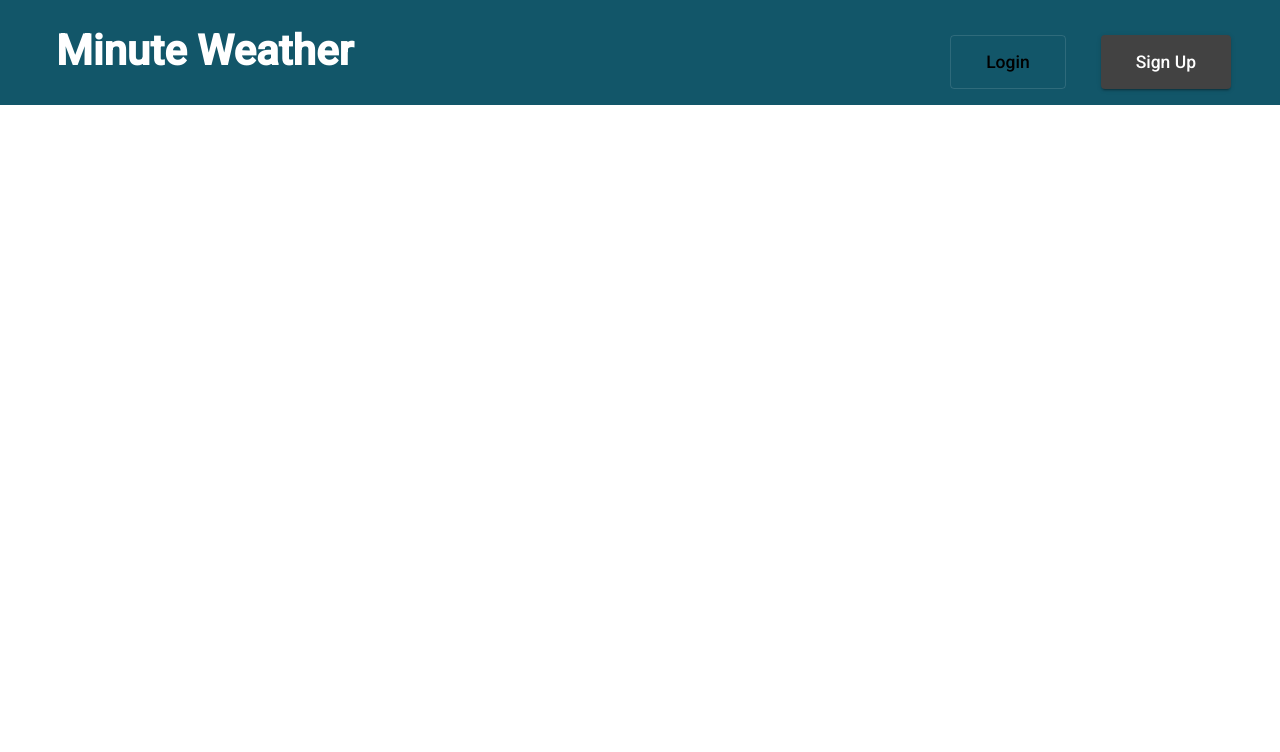
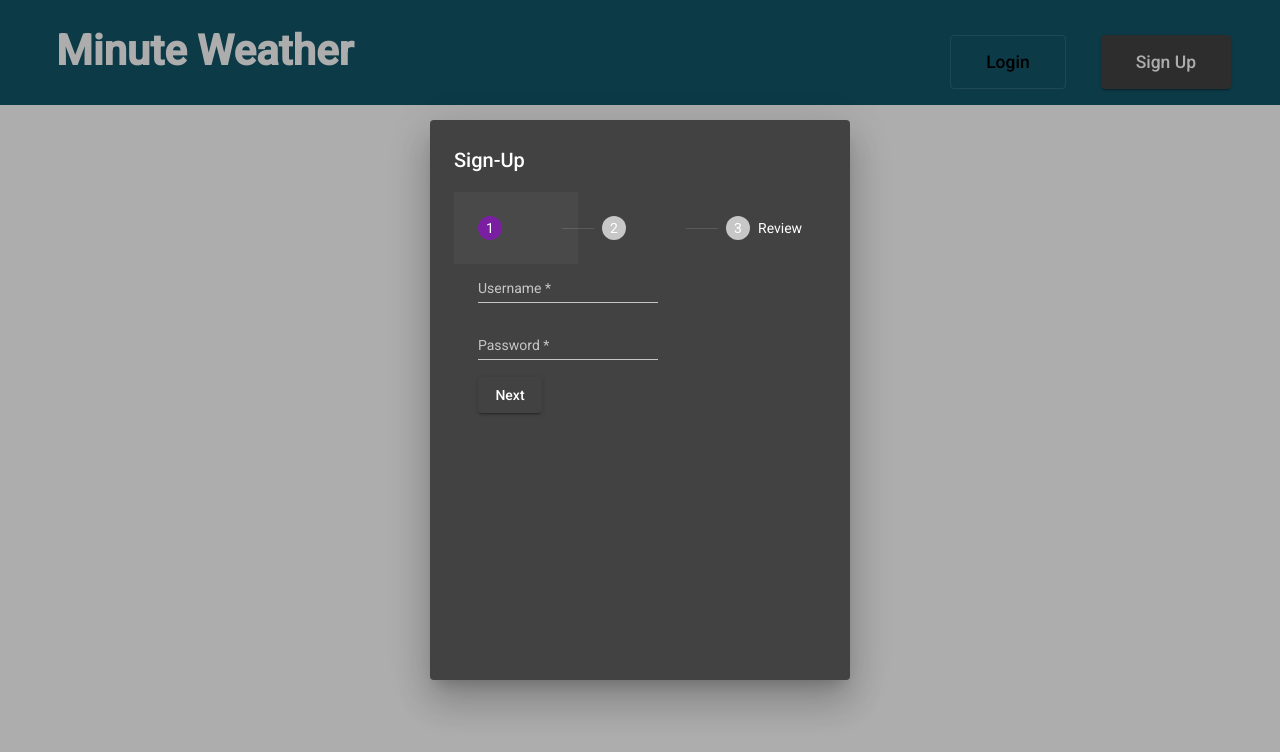
Before and after one commit to Justin-Perkins/minuteWeather, an Angular app in the folder minuteWeather FrontEnd/: page / in a window 1280 px wide. Both pictures are taken after a click on the button "Sign Up". Shown: the top 752 px of the page. Built offline with nearby package versions, Linux system fonts and the light colour scheme.

Commit message:
BasicWorkingDesign

```diff
--- a/minuteWeather FrontEnd/src/app/Components/banner/banner.component.html
+++ b/minuteWeather FrontEnd/src/app/Components/banner/banner.component.html
@@ -1,5 +1,5 @@
 <div id="header">
   <h1><strong>Minute Weather</strong></h1>
-  <button mat-raised-button>Sign Up</button>
+  <button mat-raised-button (click)="openDialog()">Sign Up</button>
   <button mat-stroked-button>Login</button>
 </div>
--- a/minuteWeather FrontEnd/src/app/Components/banner/banner.component.ts
+++ b/minuteWeather FrontEnd/src/app/Components/banner/banner.component.ts
@@ -1,4 +1,6 @@
 import { Component, OnInit } from '@angular/core';
+import {MatDialog, MatDialogRef} from "@angular/material/dialog";
+import {SignUpComponent} from "../sign-up/sign-up.component";
 
 @Component({
   selector: 'app-banner',
@@ -7,7 +9,11 @@ import { Component, OnInit } from '@angular/core';
 })
 export class BannerComponent implements OnInit {
 
-  constructor() { }
+  constructor(public dialog: MatDialog) { }
+
+  openDialog(){
+    this.dialog.open(SignUpComponent,{width: '30em', height: '40em'});
+  }
 
   ngOnInit(): void {
   }
--- /dev/null
+++ b/minuteWeather FrontEnd/src/app/Components/sign-up/sign-up.component.html
@@ -0,0 +1,44 @@
+<h2>Sign-Up</h2>
+<mat-dialog-content>
+  <mat-stepper>
+    <mat-step>
+      <form [formGroup]="loginInformation">
+        <mat-form-field>
+          <mat-label for="userName">Username</mat-label>
+          <input [required]="true" matInput="text"/>
+        </mat-form-field>
+        <br>
+        <mat-form-field>
+          <mat-label for="password">Password</mat-label>
+          <input [required]="true" matInput="password"/>
+        </mat-form-field>
+        <br>
+        <button mat-raised-button matStepperNext type="button">Next</button>
+      </form>
+    </mat-step>
+    <mat-step>
+      <form>
+        <mat-form-field>
+          <mat-label for="Phone">Phone</mat-label>
+          <input [required]="true" matInput="tel"/>
+        </mat-form-field>
+        <mat-form-field>
+          <mat-label for="Phone">First Name</mat-label>
+          <input [required]="true" matInput="text"/>
+        </mat-form-field>
+        <mat-form-field>
+          <mat-label for="Phone">Last Name</mat-label>
+          <input [required]="true" matInput="text"/>
+        </mat-form-field>
+        <mat-form-field label="Overview">
+          <mat-label for="Phone">Country Code</mat-label>
+          <input [required]="true" matInput="text"/>
+
+        </mat-form-field>
+      </form>
+    </mat-step>
+    <mat-step>
+      <ng-template matStepLabel="Review">Review</ng-template>
+    </mat-step>
+  </mat-stepper>
+</mat-dialog-content>
--- /dev/null
+++ b/minuteWeather FrontEnd/src/app/Components/sign-up/sign-up.component.ts
@@ -0,0 +1,24 @@
+import { Component, OnInit } from '@angular/core';
+import {MatDialog, MatDialogRef} from "@angular/material/dialog";
+import {FormControl, FormGroup} from "@angular/forms";
+
+@Component({
+  selector: 'app-sign-up',
+  templateUrl: './sign-up.component.html',
+  styleUrls: ['./sign-up.component.css']
+})
+export class SignUpComponent implements OnInit {
+
+  constructor(public dialogRef: MatDialogRef<SignUpComponent>) { }
+
+  loginInformation = new FormGroup({});
+
+
+  closeDialog(){
+    this.dialogRef.close('test');
+  }
+
+  ngOnInit(): void {
+  }
+
+}
```
Also changed, not shown: minuteWeather FrontEnd/src/app/app.module.ts (+16 -2 lines), minuteWeather FrontEnd/src/app/Components/sign-up/sign-up.component.css (added), 1 other file (tests, documents, lock files or other folders).
